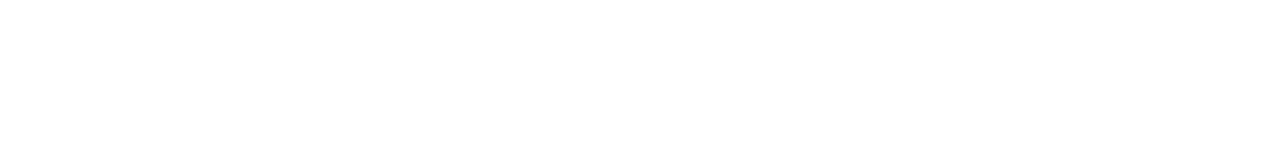
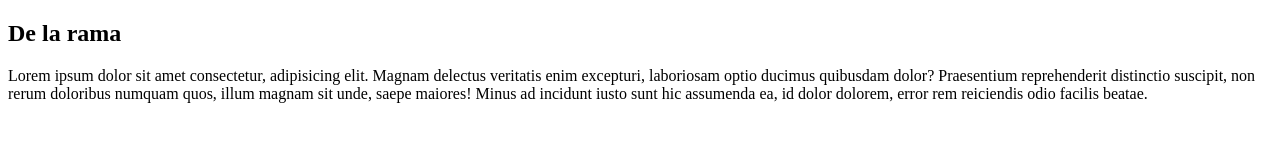
Before and after one commit to TomasTorregiani/Primer-repositorio, a plain HTML site: page index.html in a window 1280 px wide. Drawn offline with Linux system fonts and the light colour scheme.

Commit message:
primeros cambios de mi rama

```diff
--- a/index.html
+++ b/index.html
@@ -7,6 +7,7 @@
     <title>Document</title>
 </head>
 <body>
-
+    <h2>De la rama</h2>
+    <p>Lorem ipsum dolor sit amet consectetur, adipisicing elit. Magnam delectus veritatis enim excepturi, laboriosam optio ducimus quibusdam dolor? Praesentium reprehenderit distinctio suscipit, non rerum doloribus numquam quos, illum magnam sit unde, saepe maiores! Minus ad incidunt iusto sunt hic assumenda ea, id dolor dolorem, error rem reiciendis odio facilis beatae.  </p>
 </body>
 </html>
```
